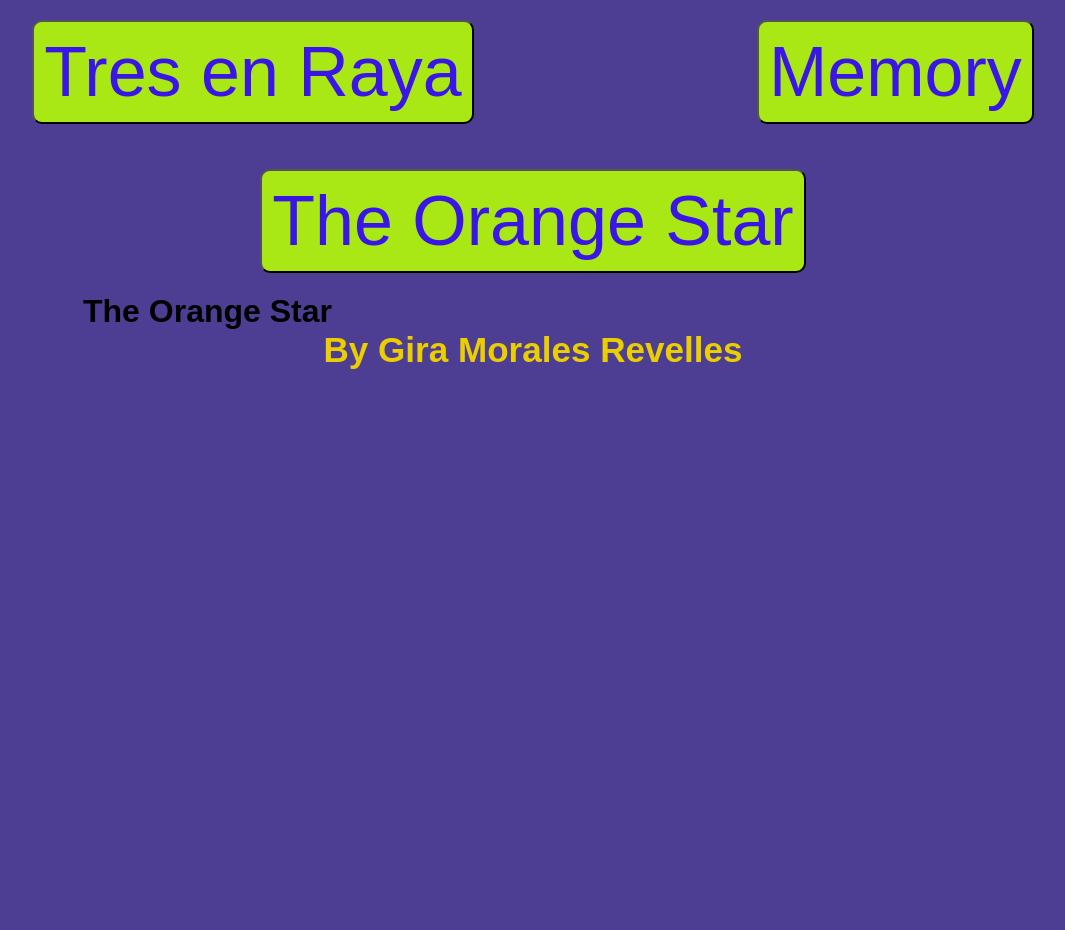
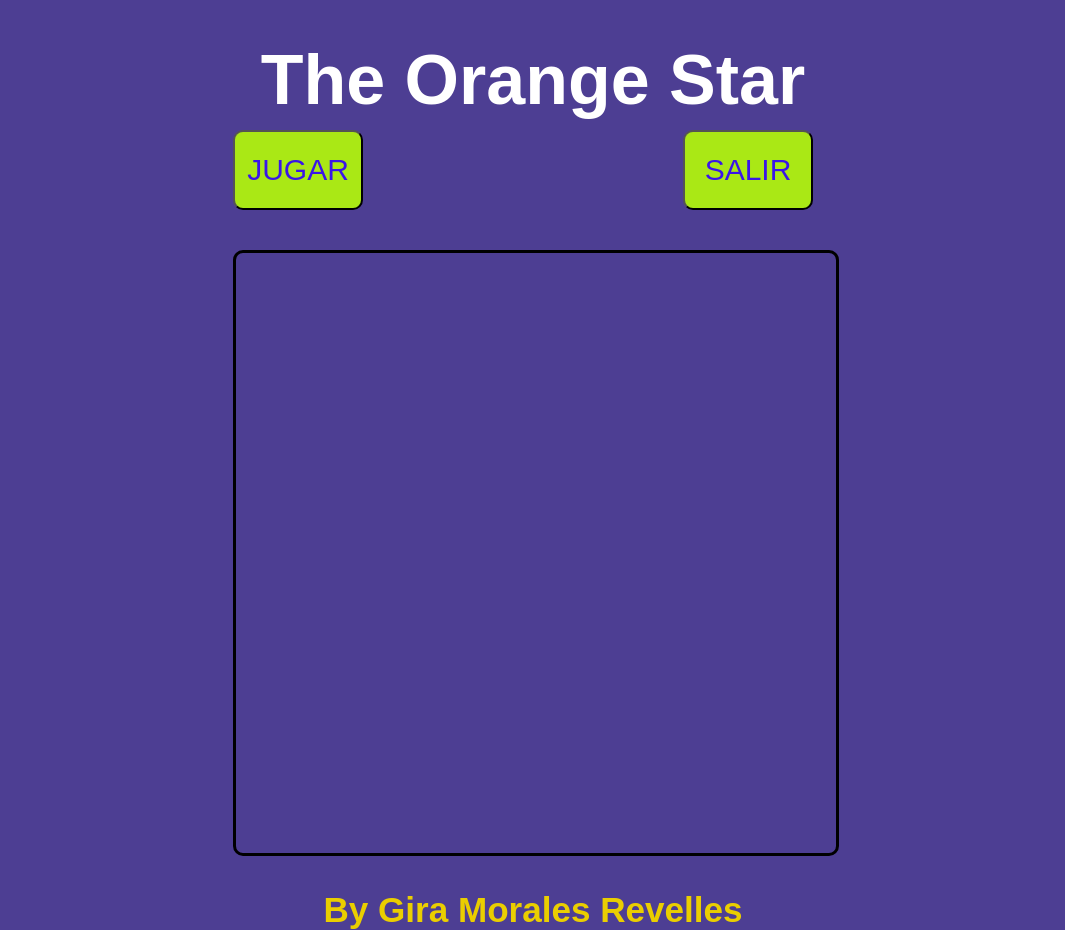
Before and after one commit to GiraMorales/Juegos_varios, a website built with Vite: page index.html in a window 1280 px wide. Both pictures are taken after a click on the button "The Orange Star". Shown: the whole page, without its empty margins (107-1172 px from the left). Before the commit the page ends 800 px from the top, so only its background shows below. Built offline with nearby package versions, Linux system fonts and the light colour scheme; a web font is replaced by a local one.

Commit message:
cambios styles games

```diff
--- a/src/components/footer/footer.css
+++ b/src/components/footer/footer.css
@@ -1,9 +1,9 @@
 footer {
   display: flex;
-  position: absolute;
   color: var(--3jr-secondary);
   font-size: var(--3jr-fontsize-m);
   letter-spacing: var(--3jr-margin-xs);
   justify-content: center;
   width: 100%;
+  margin-top: var(--3jr-margin-xl);
 }
--- a/src/components/header/header.js
+++ b/src/components/header/header.js
@@ -18,13 +18,16 @@ export const header = (divContenedor) => {
   //funcionalidad del boton
   buttonTER.addEventListener('click', initTresEnRaya, '.visible');
   buttonMMR.addEventListener('click', initMemory, '.visible');
-  buttonTOS.addEventListener('click', initTheOrangeStar);
+  buttonTOS.addEventListener('click', initTheOrangeStar, '.visible');
 
   // Alternar visibilidad del header
   buttonTER.addEventListener('click', () => {
     headerElement.classList.toggle('hidden');
   });
   buttonMMR.addEventListener('click', () => {
+    headerElement.classList.toggle('hidden');
+  });
+  buttonTOS.addEventListener('click', () => {
     headerElement.classList.toggle('hidden');
   });
 
--- a/src/pages/The Orange Star/TheOrangeStar.js
+++ b/src/pages/The Orange Star/TheOrangeStar.js
@@ -1,7 +1,40 @@
-import './TheOrangeStar.css';
+import '../../pages/stylesGames.css';
 
 export const initTheOrangeStar = () => {
   const divContent = document.querySelector('.content');
+  // crear un titulo, botón y tablero
+  const titulo = document.createElement('h1');
+  const buttonJugar = document.createElement('button');
+  const buttonSalir = document.createElement('button');
+  const divTablero = document.createElement('div');
 
-  divContent.innerHTML = `<h1>The Orange Star</h1>`;
+  //añadir texto
+  titulo.textContent = 'The Orange Star';
+  buttonJugar.textContent = 'JUGAR';
+  buttonSalir.textContent = 'SALIR';
+
+  //añadir clases
+  divTablero.className = 'tablero';
+  buttonJugar.className = 'inicio';
+  buttonSalir.className = 'salir';
+  divContent.className = 'grid';
+
+  //limpiar el contenido
+  divContent.innerHTML = '';
+
+  //añadir los elementos
+  divContent.append(titulo);
+  divContent.append(buttonJugar);
+  divContent.append(divTablero);
+  divContent.append(buttonSalir);
+
+  // Evento para reiniciar el juego
+  buttonJugar.addEventListener('click', () => {
+    reiniciarJuego(divTablero); // Reinicia el juego
+  });
+
+  //reiniciar la pantalla
+  buttonSalir.addEventListener('click', () => {
+    window.location.reload(); // Recarga la página
+  });
 };
--- a/src/pages/memory/memory.js
+++ b/src/pages/memory/memory.js
@@ -1,4 +1,4 @@
-import './memory.css';
+import '../../pages/stylesgames.css';
 
 const fichas = [
   '👾',
@@ -25,6 +25,7 @@ export const initMemory = () => {
   const buttonRepartir = document.createElement('button');
   const buttonSalir = document.createElement('button');
   const divTablero = document.createElement('div');
+  const divtarjetas = document.createAttribute('div');
 
   //añadir texto
   titulo.textContent = 'Memory';
@@ -36,6 +37,7 @@ export const initMemory = () => {
   buttonRepartir.className = 'inicio';
   buttonSalir.className = 'salir';
   divContent.className = 'grid';
+  divtarjetas.className = 'tarjetas';
 
   //limpiar el contenido
   divContent.innerHTML = '';
@@ -45,6 +47,7 @@ export const initMemory = () => {
   divContent.append(buttonRepartir);
   divContent.append(divTablero);
   divContent.append(buttonSalir);
+  divTablero.append(divtarjetas);
 
   // Evento para reiniciar el juego
   buttonRepartir.addEventListener('click', () => {
--- a/src/pages/tresEnRaya/tresEnRaya.css
+++ b/src/pages/stylesGames.css
@@ -2,13 +2,12 @@
   display: grid;
   grid-template-columns: 1fr 1fr 1fr;
   grid-template-rows: 1fr 1fr 1fr;
-  height: 550px;
-  width: 550px;
+  height: 600px;
+  width: 600px;
   border-radius: 10px;
   border-color: blue;
   margin: auto;
   margin-top: 250px;
-  position: relative;
   border-width: 1px;
   border: solid;
 }
@@ -33,10 +32,12 @@
 
 .grid h1 {
   font-size: var(--3jr-fontsize-l);
-  margin: 40px 100px;
   display: flex;
   position: absolute;
+  justify-content: center;
   color: var(--3jr-primary);
+  width: 600px;
+  margin-top: var(--3jr-margin-xl);
 }
 
 .salir {
@@ -48,16 +49,13 @@
   display: flex;
   position: absolute;
   margin-top: 130px;
-  padding: 5px;
-  width: 100px;
+  padding: 15px;
+  width: 130px;
   height: 80px;
   font-size: var(--3jr-fontsize-m);
   align-items: center;
   justify-content: center;
   background-color: var(--3jr-botton);
   color: var(--3jr-letterbotton);
+  border-radius: var(--3jr-border-radius);
 }
-
-.combinacionGanadora {
-  background-color: red;
-}
--- a/src/pages/tresEnRaya/logicaJuego.js
+++ b/src/pages/tresEnRaya/logicaJuegoTER.js
@@ -1,4 +1,4 @@
-import './tresEnRaya.css';
+import '../../pages/stylesGames.css';
 
 let ficha = 'X'; //ficha con la que empieza el jugador
 let tableroEstado = ['', '', '', '', '', '', '', '', '']; // nueve casillas del tablero
--- a/src/pages/tresEnRaya/tresEnRaya.js
+++ b/src/pages/tresEnRaya/tresEnRaya.js
@@ -1,5 +1,5 @@
-import { logicaTER, reiniciarJuego } from './logicaJuego';
-import './tresEnRaya.css';
+import { logicaTER, reiniciarJuego } from './logicaJuegoTER';
+import '../../pages/stylesGames.css';
 
 export const initTresEnRaya = () => {
   //Seleccionar el contendor
@@ -7,18 +7,18 @@ export const initTresEnRaya = () => {
 
   //crear un titulo, boton y tablero
   const titulo = document.createElement('h1');
-  const buttonJugar = document.createElement('button');
+  const buttonNuevoJuego = document.createElement('button');
   const buttonSalir = document.createElement('button');
   const divTablero = document.createElement('div');
 
   //añadir texto
   titulo.textContent = 'Tres en Raya';
-  buttonJugar.textContent = 'Nuevo Juego';
+  buttonNuevoJuego.textContent = 'Nuevo Juego';
   buttonSalir.textContent = 'SALIR';
 
   //añadir clases
   divTablero.className = 'tablero';
-  buttonJugar.className = 'inicio';
+  buttonNuevoJuego.className = 'inicio';
   buttonSalir.className = 'salir';
   divContent.className = 'grid';
 
@@ -27,7 +27,7 @@ export const initTresEnRaya = () => {
 
   //añadir los elementos
   divContent.append(titulo);
-  divContent.append(buttonJugar);
+  divContent.append(buttonNuevoJuego);
   divContent.append(divTablero);
   divContent.append(buttonSalir);
 
@@ -43,7 +43,7 @@ export const initTresEnRaya = () => {
     divTablero.appendChild(celda); // Añadir cada celda al tablero
   }
   // Evento para reiniciar el juego
-  buttonJugar.addEventListener('click', () => {
+  buttonNuevoJuego.addEventListener('click', () => {
     reiniciarJuego(divTablero); // Reinicia el juego
   });
 
--- a/style.css
+++ b/style.css
@@ -46,6 +46,7 @@
   display: block;
   width: 900px;
   margin: auto;
+  margin-top: var(--3jr-margin-xl);
 }
 
 .portada {
```
Also changed, not shown: src/pages/The Orange Star/TheOrangeStar.css (deleted), src/pages/memory/logicaJuegoMMR.js (added), src/pages/memory/memory.css (deleted).
